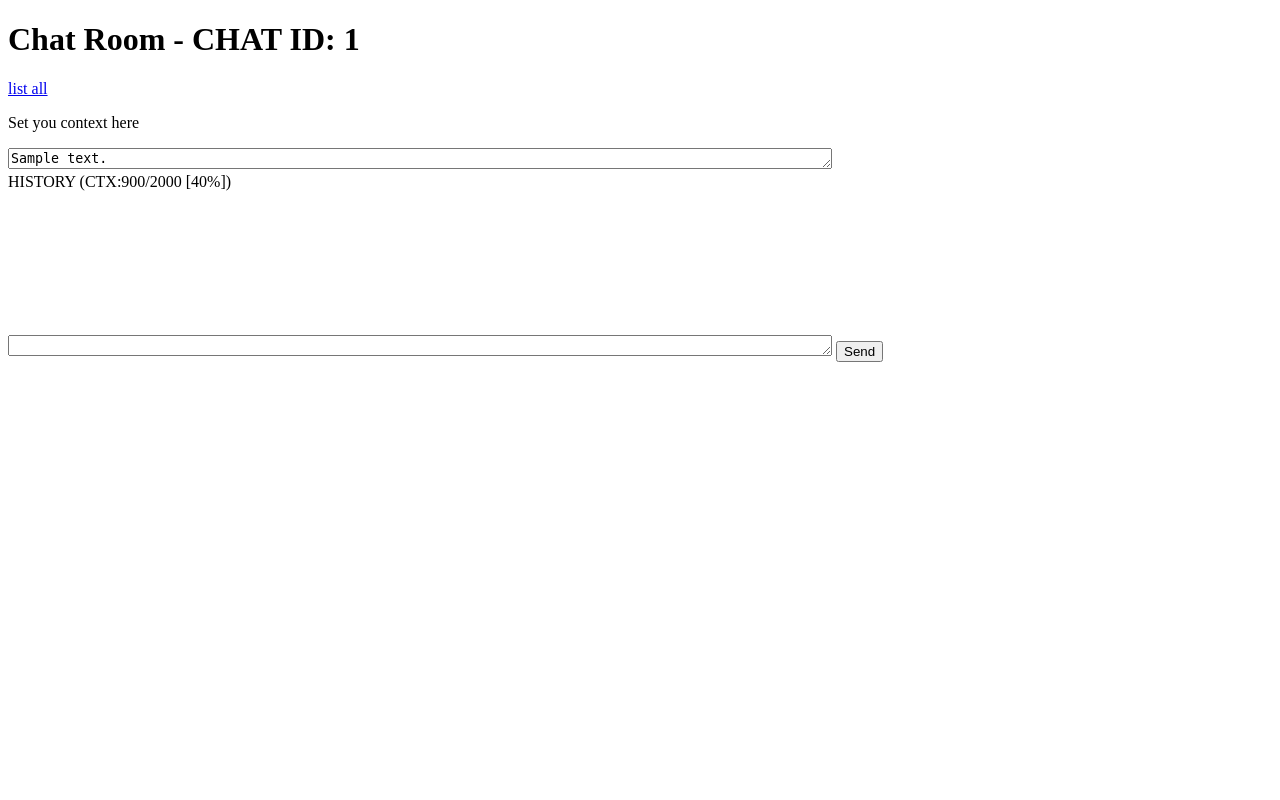
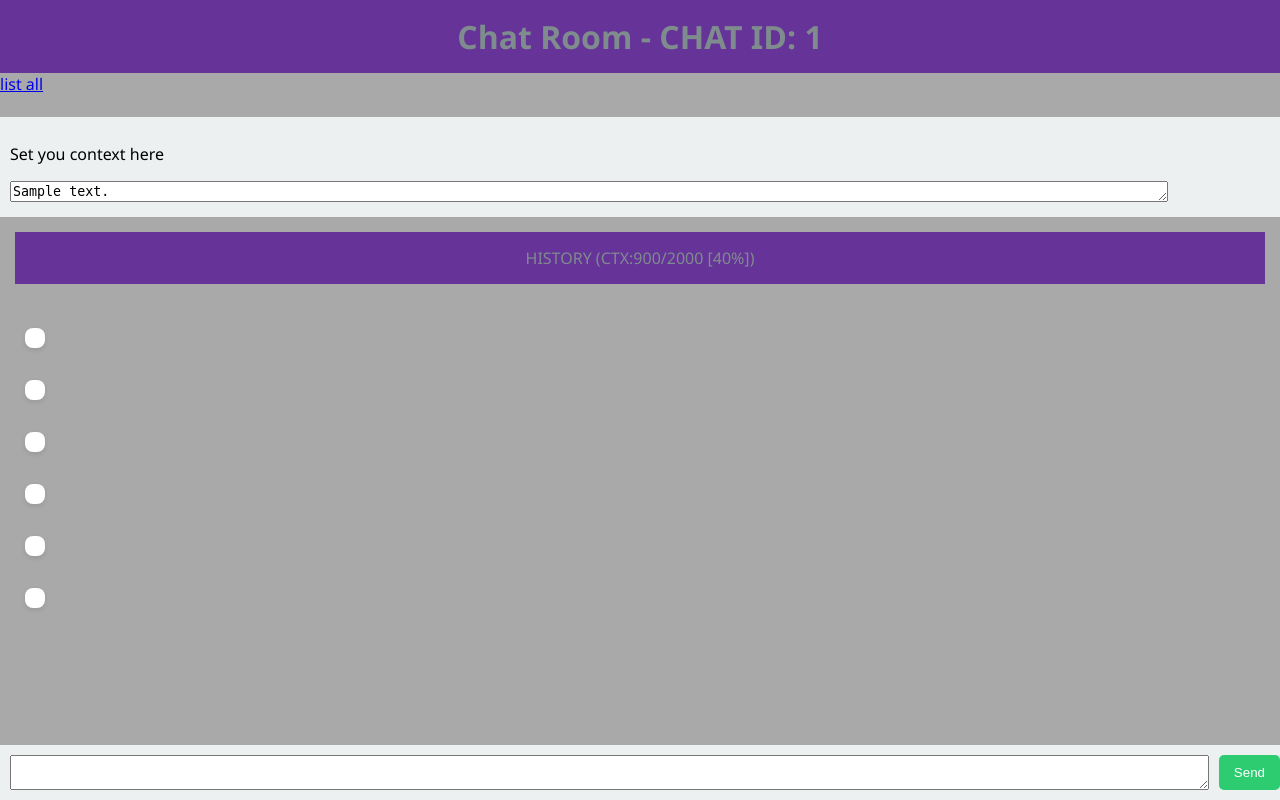
Before and after one commit to Cloud-Intelligence/project-t, a Django app: template chat/templates/chat/chat.html in a window 1280 px wide. Run offline with Django 4.2, Linux system fonts and the light colour scheme; the template is opened without the code that fills it: values that come from a table or form of the project are taken from there, others are empty; tables that the repository leaves empty hold one stand-in row (values such as "Sample post"); some libraries are stand-ins or nearby versions.

Commit message:
style the chat page

```diff
--- a/chat/templates/chat/chat.html
+++ b/chat/templates/chat/chat.html
@@ -4,9 +4,99 @@
   <meta charset="UTF-8">
   <meta name="viewport" content="width=device-width, initial-scale=1.0">
   <title>Simple Chat App</title>
+    <style>
+        body {
+  font-family: 'Segoe UI', Tahoma, Geneva, Verdana, sans-serif; /* Modern font */
+  margin: 0; /* Eliminate default margins */
+  background-color: darkgrey; /* Subtle background */
+  display: grid; /* Use grid layout for better control */
+    grid-template-rows: auto 1fr auto; /* Three rows: header, content, input */
+    min-height: 100vh;
+}
+
+.heading {
+  padding: 15px;
+  background-color: rebeccapurple; /* Eye-catching header color */
+  color: white;
+  margin: 0; /* No margin to fit top of screen */
+}
+
+.context {
+  background-color: #ecf0f1; /* Soft container background */
+  padding: 10px;
+  overflow-y: auto; /* Add scrollbar if context overflows */
+  position: sticky;
+  width: 100%;
+  top: 0px;
+}
+
+.context textarea {
+  width: 90%;
+  resize: vertical; /* Allow resizing only vertically */
+}
+
+#chat-box {
+  flex: 1; /* Make it take up available space */
+  overflow-y: auto; /* Scrollable chat area */
+  padding: 15px;
+  max-height: calc(100vh - 250px);
+  padding-bottom: 20vh;
+}
+
+.heading {
+  text-align: center;
+  color: #7f8c8d; /* Slightly muted heading */
+}
+
+.message {
+  display: flex;
+  margin-bottom: 10px;
+}
+
+.author {
+  font-weight: bold;
+  margin-right: 10px; /* Space between author and message */
+  align-self: flex-start; /* Align to the top of the message box */
+}
+
+.content {
+  background-color: white;
+  padding: 10px;
+  border-radius: 8px; /* Rounded corners */
+  max-width: 75%; /* Limit message width */
+  word-break: break-word; /* Wrap long words */
+  box-shadow: 0 2px 5px rgba(0,0,0,0.1); /* Subtle shadow */
+}
+
+.input-section {
+  background-color: #ecf0f1;
+  padding: 10px;
+  display: flex;
+  position: fixed;
+  bottom: 0;
+    width: 100%;
+
+}
+
+.input-section textarea {
+  flex: 1; /* Make textarea take available space */
+  resize: vertical;
+}
+
+.input-section button {
+  background-color: #2ecc71; /* Green send button */
+  color: white;
+  border: none;
+  padding: 10px 15px;
+  cursor: pointer;
+  border-radius: 5px; /* Slightly rounded button */
+  margin: 0 10px; /* Space between textarea and button */
+}
+
+    </style>
 </head>
 <body>
-  <h1>Chat Room - CHAT ID: {{ chat.pk }}</h1><a href="/chat/">list all</a>
+  <h1 class="heading">Chat Room - CHAT ID: {{ chat.pk }}</h1><a href="/chat/">list all</a>
   <div class="context">
       <p>Set you context here</p>
       <textarea cols="100" rows="1">{% if chat.context %}{{ chat.context }}{% endif %}</textarea>
@@ -29,6 +119,7 @@
     <button type="submit">Send</button>
   </div>
 </body>
+<script src="https://cdnjs.cloudflare.com/ajax/libs/markdown.js/0.5.0/markdown.min.js" integrity="sha512-kaDP6dcDG3+X87m9SnhyJzwBMKrYnd2tLJjGdBrZ9yEL8Zcl2iJRsPwylLkbd2g3QC5S8efV3sgwI5r73U0HnA==" crossorigin="anonymous" referrerpolicy="no-referrer"></script>
 <script>
 <!--      on submit press, we need to send a payload with the message and context to chat/update/chat_id-->
 document.querySelector('button').addEventListener('click', function() {
@@ -39,13 +130,17 @@ document.querySelector('button').addEventListener('click', function() {
     const messageElement = document.createElement('div');
     messageElement.classList.add('message');
     messageElement.innerHTML = `
-        <div class="content">${message}</div>
+            <div class="author">User</div>
+            <div class="content">${message}</div>
     `;
     document.querySelector('#chat-box').appendChild(messageElement);
 
     const responseElement = document.createElement('div');
     responseElement.classList.add('message');
-    responseElement.innerHTML = '<p>loading llm response...</p>';
+    responseElement.innerHTML = `
+            <div class="author">model</div>
+            <div class="content">Loading...</div>
+    `;
     document.querySelector('#chat-box').appendChild(responseElement);
 
 
@@ -69,14 +164,19 @@ document.querySelector('button').addEventListener('click', function() {
             console.log(data);
             <!--      on success, we need to append the message to the chat-box-->
 
-                const chats = document.querySelector("#chat-box")
-                const lastChild = chats.querySelector(':last-child');
-
-                lastChild.innerHTML = `
-                <div class="content">${data.message_html}</div>
+                let md = markdown.toHTML(data.message_html);
+                const responseElement = document.createElement('div');
+                responseElement.classList.add('message');
+                responseElement.innerHTML = `
+                <div class="message">
+                        <div class="author">model</div>
+                        <div class="content">${md}</div>
+                </div>
                 <br>
             `;
-            document.querySelector('#chat-box').appendChild(messageElement);
+            const parentElement = document.querySelector('#chat-box');
+            parentElement.removeChild(parentElement.lastChild);
+            parentElement.appendChild(responseElement);
         }).catch((error) => {
             console.error('Error:', error);
         });
--- a/requirements.txt
+++ b/requirements.txt
@@ -1,3 +1,4 @@
 google-generativeai
 django
 django-rest-framework
+pygments
```
Also changed, not shown: chat/utils.py (+5 -2 lines).
